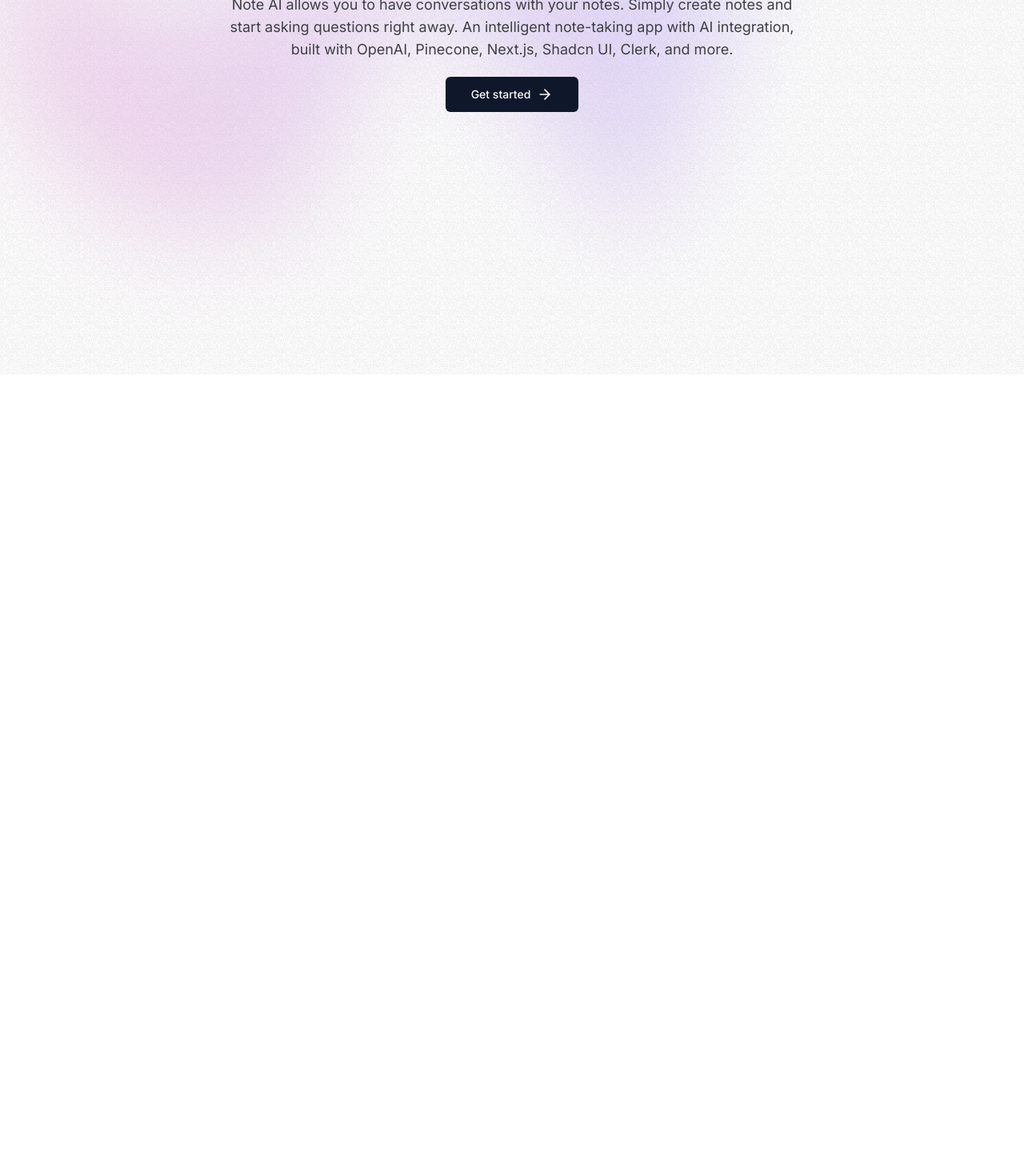
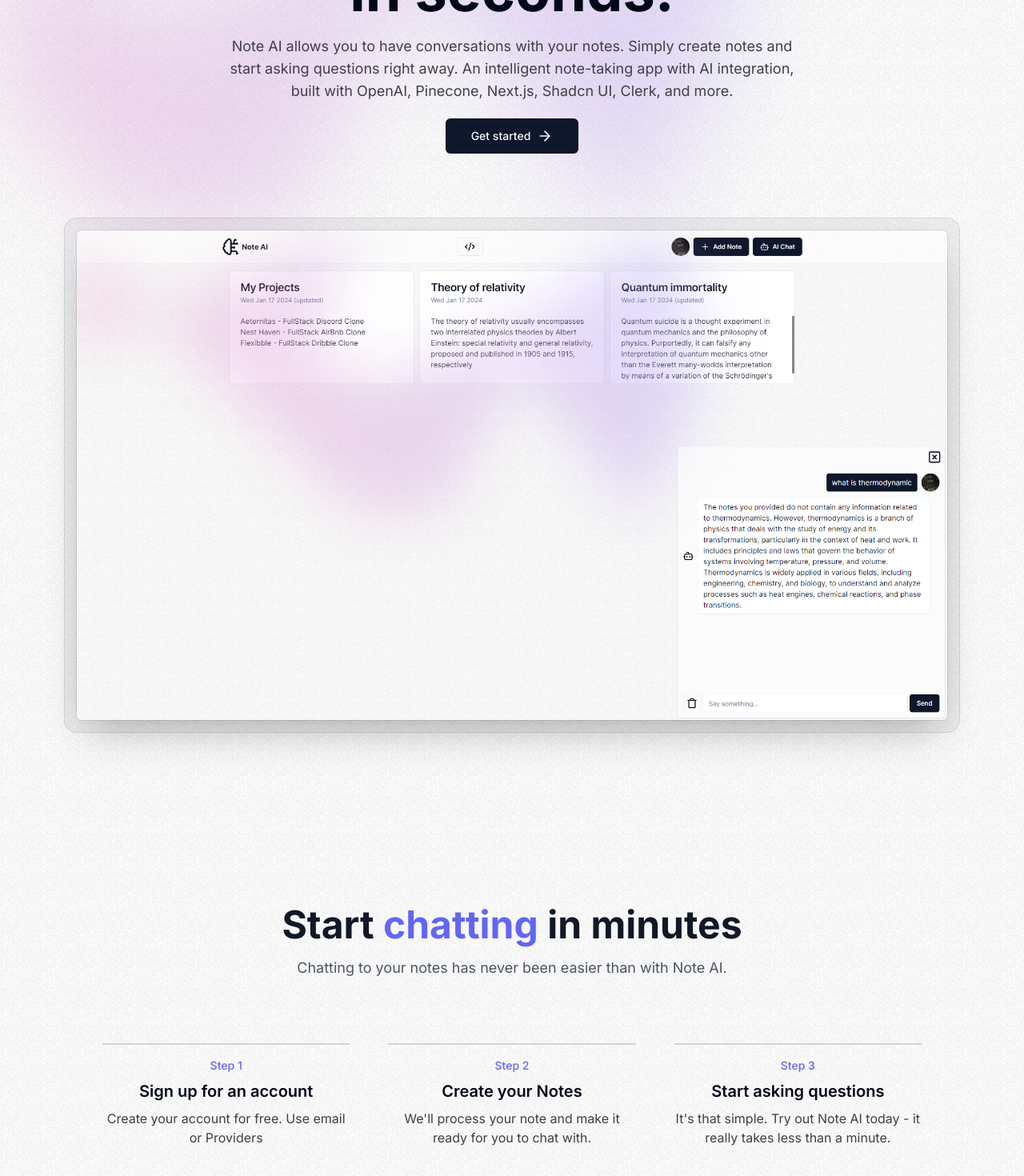
Before and after one commit to TadevosyannGarik/AI-Note, a Next.js app: page / in a window 1280 px wide. Shown: the part 332-1802 px from the top of the page at 80% size. Before the commit the page ends 800 px from the top, so only its background shows below. Built offline with nearby package versions, Linux system fonts and the light colour scheme; no server answers.

Commit message:
Root Page Changes

```diff
--- a/src/app/page.tsx
+++ b/src/app/page.tsx
@@ -3,6 +3,7 @@ import { ArrowRight } from 'lucide-react'
 import Link from 'next/link'
 import { redirect } from "next/navigation";
 import { auth } from "@clerk/nextjs";
+import Image from 'next/image'
 
 
 export default function Home() {
@@ -12,7 +13,12 @@ export default function Home() {
   if (userId) redirect("/notes");
     return (
         <>
-            <div className='mb-12 mt-28 sm:mt-40 flex flex-col items-center justify-center text-center'>
+            <div className='mb-12 sm:mt-40 flex flex-col items-center justify-center text-center'>
+                <div className='mx-auto mb-4 flex max-w-fit items-center justify-center space-x-2 overflow-hidden rounded-lg bg-white/50 px-7 py-2 shadow-md backdrop-blur transition-all hover:border-gray-300 hover:bg-white/50'>
+                    <p className='text-sm font-semibold text-gray-700'>
+                        Created by Tadevosyan Industries
+                    </p>
+                </div>
                 <div
                     aria-hidden='true'
                     className='pointer-events-none absolute inset-x-0 -top-40 -z-10 transform-gpu overflow-hidden blur-3xl sm:-top-80'>
@@ -37,13 +43,88 @@ export default function Home() {
                     An intelligent note-taking app with AI integration, built with OpenAI,
                     Pinecone, Next.js, Shadcn UI, Clerk, and more.
                 </p>
-
                 <Button size="lg" asChild className='mt-5'>
                     <Link href="/notes">
                         Get started{' '}
                         <ArrowRight className='ml-2 h-5 w-5' />
                     </Link>
                 </Button>
+                <div>
+                    <div className='relative isolate'>
+                        <div>
+                            <div className='mx-auto max-w-6xl px-6 lg:px-8'>
+                                <div className='mt-16 flow-root sm:mt-24'>
+                                    <div className='-m-2 rounded-xl bg-gray-900/5 p-2 ring-1 ring-inset ring-gray-900/10 lg:-m-4 lg:rounded-2xl lg:p-4'>
+                                        <Image
+                                            src='/note-ai.png'
+                                            alt='product preview'
+                                            width={1364}
+                                            height={866}
+                                            quality={100}
+                                            className='rounded-md bg-white/55 p-2 sm:p-8 md:p-0 shadow-2xl ring-1 ring-gray-900/10'
+                                        />
+                                    </div>
+                                </div>
+                            </div>
+                        </div>
+                    </div>
+                </div>
+                <div className='mx-auto mb-32 mt-32 max-w-5xl sm:mt-56'>
+                    <div className='mb-12 px-6 lg:px-8'>
+                        <div className='mx-auto max-w-2xl sm:text-center'>
+                            <h2 className='mt-2 font-bold text-4xl text-gray-900 sm:text-5xl'>
+                                Start <span className='text-indigo-500'>chatting</span> in minutes
+                            </h2>
+                            <p className='mt-4 text-lg text-gray-600'>
+                                Chatting to your notes has never been
+                                easier than with Note AI.
+                            </p>
+                        </div>
+                    </div>
+                    <ol className='my-8 space-y-4 pt-8 md:flex md:space-x-12 md:space-y-0'>
+                        <li className='md:flex-1'>
+                            <div className='flex flex-col space-y-2 border-l-4 border-zinc-300 py-2 pl-4 md:border-l-0 md:border-t-2 md:pb-0 md:pl-0 md:pt-4'>
+                                <span className='text-sm font-medium text-indigo-500'>
+                                    Step 1
+                                </span>
+                                <span className='text-xl font-semibold'>
+                                        Sign up for an account
+                                </span>
+                                <span className='mt-2 text-zinc-700'>
+                                    Create your account for free. Use email or Providers
+                                </span>
+                            </div>
+                        </li>
+                        <li className='md:flex-1'>
+                            <div className='flex flex-col space-y-2 border-l-4 border-zinc-300 py-2 pl-4 md:border-l-0 md:border-t-2 md:pb-0 md:pl-0 md:pt-4'>
+                                <span className='text-sm font-medium text-indigo-500'>
+                                    Step 2
+                                </span>
+                                <span className='text-xl font-semibold'>
+                                    Create your Notes
+                                    </span>
+                                <span className='mt-2 text-zinc-700'>
+                                    We&apos;ll process your note and make it
+                                    ready for you to chat with.
+                                </span>
+                            </div>
+                        </li>
+                        <li className='md:flex-1'>
+                            <div className='flex flex-col space-y-2 border-l-4 border-zinc-300 py-2 pl-4 md:border-l-0 md:border-t-2 md:pb-0 md:pl-0 md:pt-4'>
+                                <span className='text-sm font-medium text-indigo-500'>
+                                    Step 3
+                                </span>
+                                <span className='text-xl font-semibold'>
+                                    Start asking questions
+                                </span>
+                                <span className='mt-2 text-zinc-700'>
+                                    It&apos;s that simple. Try out Note AI today -
+                                    it really takes less than a minute.
+                                </span>
+                            </div>
+                        </li>
+                    </ol>
+                </div>
             </div>
         </>
     )
```
Also changed, not shown: public/note-ai.png (added).
